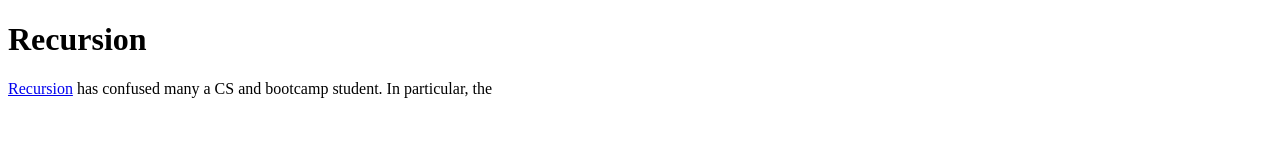
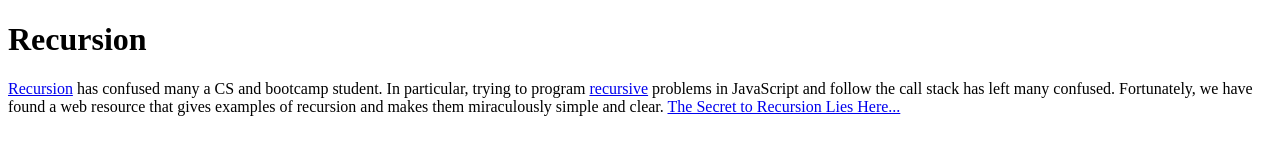
Before and after one commit to datadaveshin/sites-misc, a plain HTML site: page index.html in a window 1280 px wide. Drawn offline with Linux system fonts and the light colour scheme.

Commit message:
Update link

```diff
--- a/index.html
+++ b/index.html
@@ -6,6 +6,6 @@
     </head>
     <body>
         <h1>Recursion</h1>
-        <p><a href="www.scripps.edu">Recursion</a> has confused many a CS and bootcamp student. In particular, the</p>
+        <p><a href="http://bit.ly/2cCG58J">Recursion</a> has confused many a CS and bootcamp student. In particular, trying to program <a href="http://bit.ly/2cCG58J">recursive</a> problems in JavaScript and follow the call stack has left many confused. Fortunately, we have found a web resource that gives examples of recursion and makes them miraculously simple and clear. <a href="http://bit.ly/2cCG58J">The Secret to Recursion Lies Here...</a></p>
     </body>
 </html>
```
